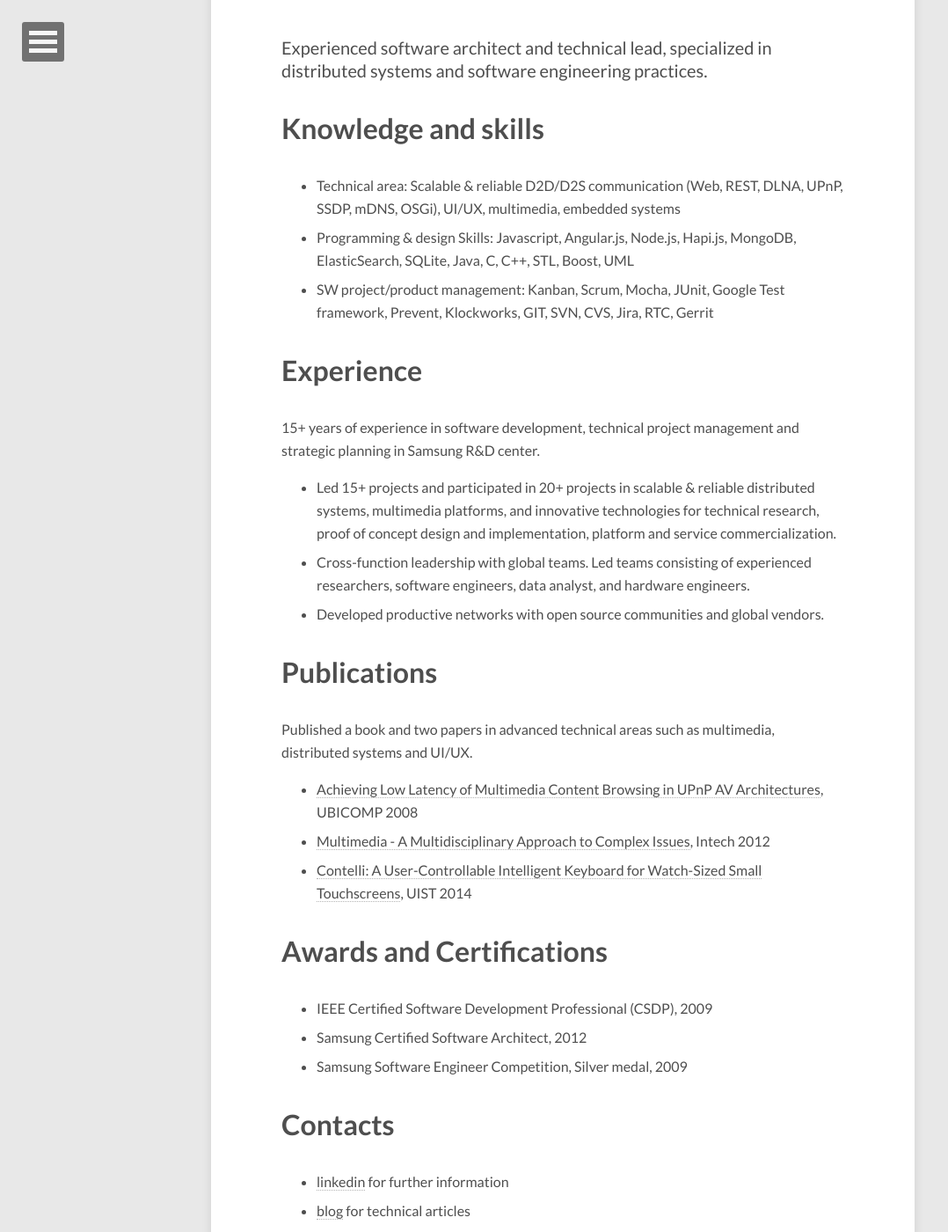
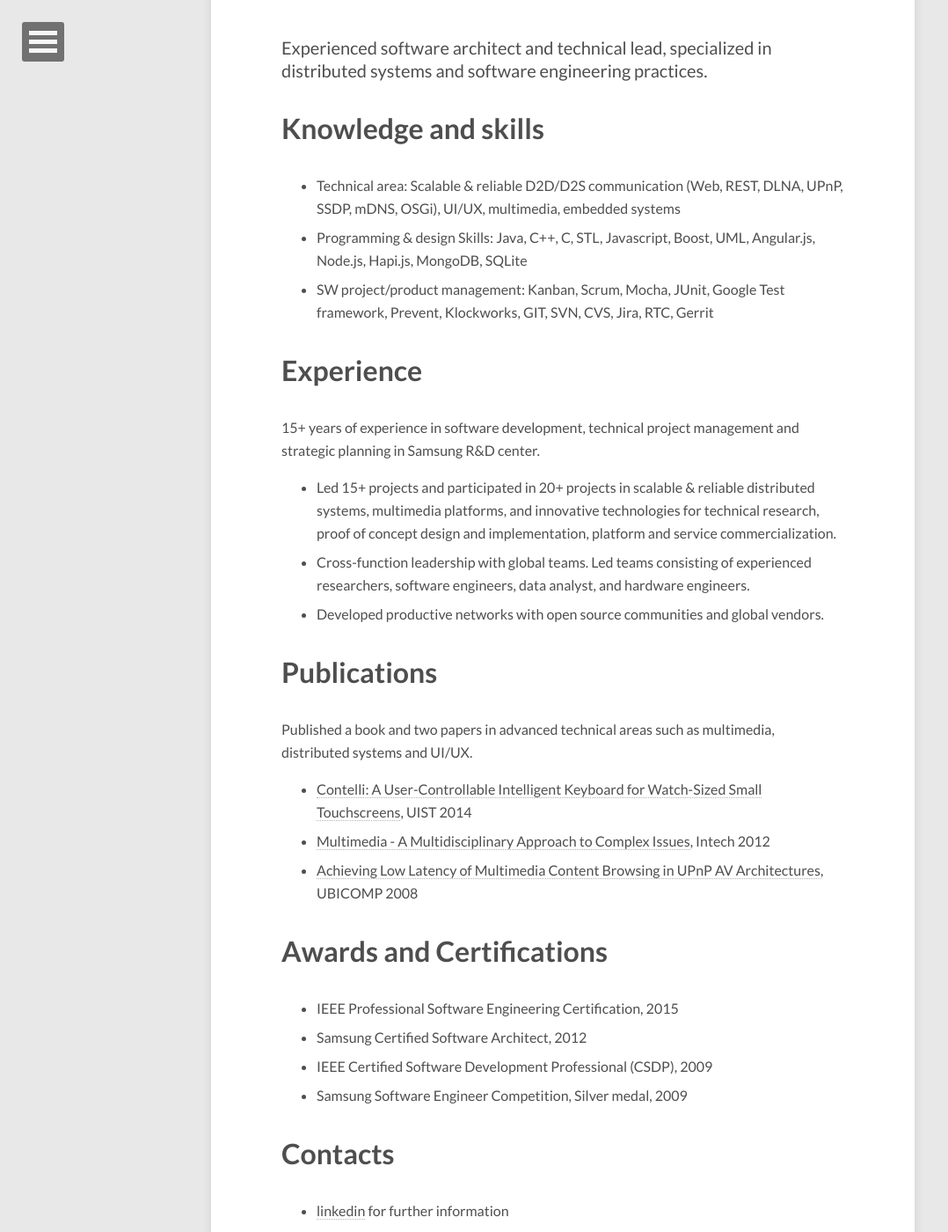
Before and after one commit to dakoo/dakoo.github.io, a Jekyll site: the page built from about/index.md, in a window 1280 px wide and 1400 px high, scrolled down 479 px. Shown: the whole window at 88% size, without its empty margins (0-1078 px from the left). Built offline with Jekyll 4.4.1, drawn with Linux system fonts in a browser that asks for light colours; nearby versions of some CDN libraries; comment, search, counter and statistics services are not loaded.

Commit message:
no message

```diff
--- a/about/index.md
+++ b/about/index.md
@@ -12,7 +12,7 @@
 # Knowledge and skills #
 
 - Technical area: Scalable & reliable D2D/D2S communication (Web, REST, DLNA, UPnP, SSDP, mDNS, OSGi), UI/UX, multimedia, embedded systems
-- Programming & design Skills:  Javascript, Angular.js, Node.js, Hapi.js, MongoDB, ElasticSearch, SQLite, Java, C, C++, STL, Boost, UML
+- Programming & design Skills:  Java, C++, C, STL, Javascript, Boost, UML, Angular.js, Node.js, Hapi.js, MongoDB, SQLite
 - SW project/product management: Kanban, Scrum, Mocha, JUnit, Google Test framework, Prevent, Klockworks, GIT, SVN, CVS, Jira, RTC, Gerrit
 
 # Experience
@@ -27,14 +27,15 @@
 
 Published a book and two papers in advanced technical areas such as multimedia, distributed systems and UI/UX.
 
+- [Contelli: A User-Controllable Intelligent Keyboard for Watch-Sized Small Touchscreens](http://www.acm.org/uist/uist2014/), UIST 2014
+- [Multimedia - A Multidisciplinary Approach to Complex Issues](http://www.intechopen.com/books/multimedia-a-multidisciplinary-approach-to-complex-issues), Intech 2012
 - [Achieving Low Latency of Multimedia Content Browsing in UPnP AV Architectures](http://ieeexplore.ieee.org), UBICOMP 2008
-- [Multimedia - A Multidisciplinary Approach to Complex Issues](http://www.intechopen.com/books/multimedia-a-multidisciplinary-approach-to-complex-issues), Intech 2012
-- [Contelli: A User-Controllable Intelligent Keyboard for Watch-Sized Small Touchscreens](http://www.acm.org/uist/uist2014/), UIST 2014
 
 # Awards and Certifications
 
+- IEEE Professional Software Engineering Certification, 2015
+- Samsung Certified Software Architect, 2012
 - IEEE Certified Software Development Professional (CSDP), 2009
-- Samsung Certified Software Architect, 2012
 - Samsung Software Engineer Competition, Silver medal, 2009
 
 # Contacts
```
